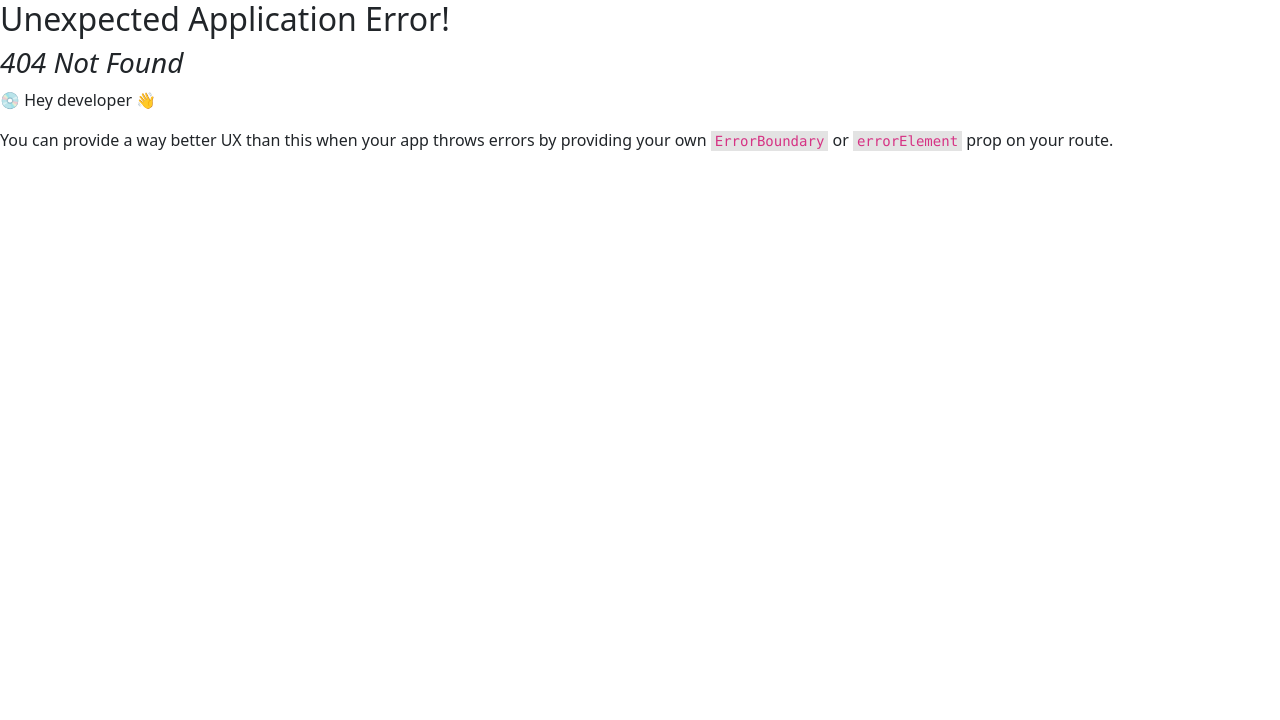
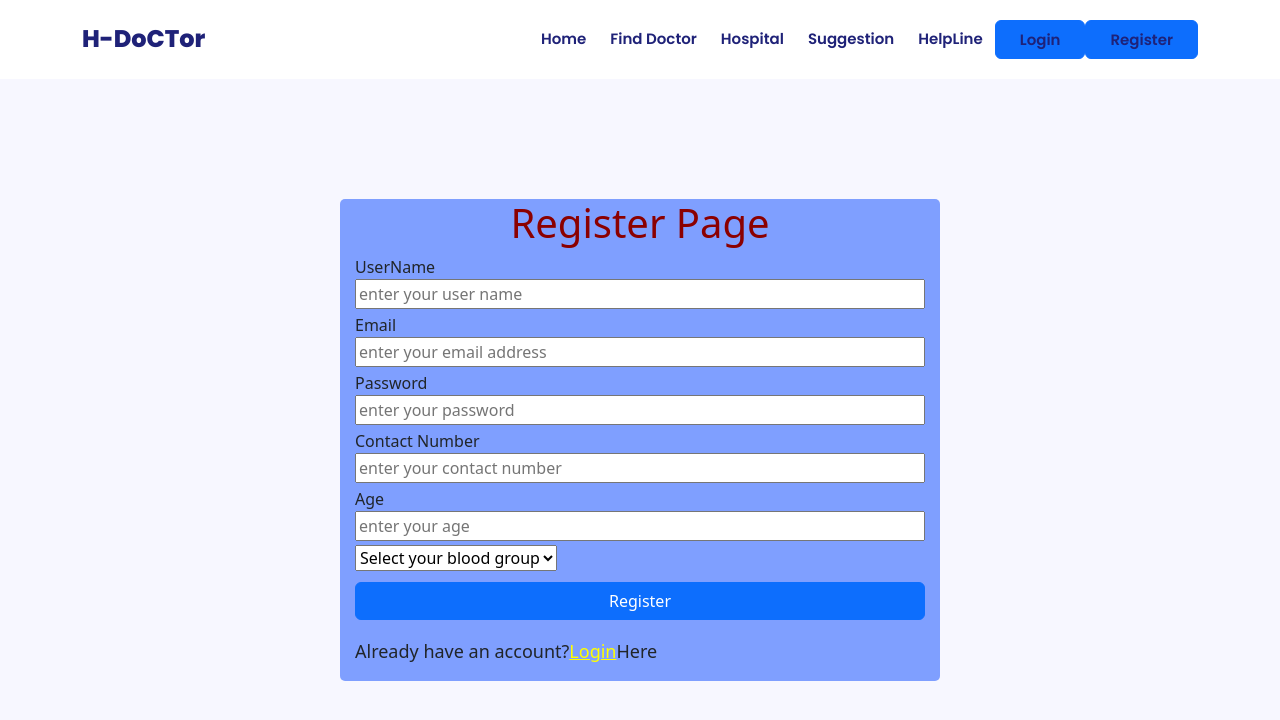
Before and after one commit to reznuhasan/Backend, a React (Vite) app in the folder Projects/Versity-Project/Doctor Appointment/frontend/: page /register in a window 1280 px wide. Before the commit this address had no page. Shown: the top 720 px of the page. Built offline with nearby package versions, Linux system fonts and the light colour scheme.

Commit message:
add login register design

```diff
--- a/Projects/Versity-Project/Doctor Appointment/frontend/src/App.jsx
+++ b/Projects/Versity-Project/Doctor Appointment/frontend/src/App.jsx
@@ -5,6 +5,8 @@ import AddDoctor from "./components/Admin/AddDoctor"
 import UserLayout from "./layout/UserLayout"
 import Doctors from "./components/UserSide/Doctors"
 import Home from "./components/UserSide/Home"
+import Register from "./components/UserSide/Register"
+import Login from "./components/UserSide/Login"
 
 
 function App() {
@@ -13,6 +15,8 @@ function App() {
       <Route path="/" element={<UserLayout/>}>
         <Route path="/" element={<Home/>}/>
         <Route path="doctors" element={<Doctors/>}/>
+        <Route path="/register" element={<Register/>}/>
+        <Route path="/login" element={<Login/>}/>
       </Route>
      <Route path="admin" element={<AdminLayout/>}>
       <Route path="add" element={<AddDoctor/>}/>
--- a/Projects/Versity-Project/Doctor Appointment/frontend/src/components/UserSide/Headers.jsx
+++ b/Projects/Versity-Project/Doctor Appointment/frontend/src/components/UserSide/Headers.jsx
@@ -10,13 +10,13 @@ const Headers = () => {
           <Link to="/" className='logo'>H-DoCTor</Link>
           <Nav className="nav">
             <NavLink to="/">Home</NavLink>
-            <NavLink to="/about">About Us</NavLink>
             <NavLink to="/doctors">Find Doctor</NavLink>
+            <NavLink to="/hospital">Hospital</NavLink>
             <NavLink to="/suggestion">Suggestion</NavLink>
-            <NavLink to="/contact">Contact Us</NavLink>
+            <NavLink to="/helpline">HelpLine</NavLink>
             <div className=''>
-              <Button><Link to="/login" className='login'>Login</Link></Button>
-              <Button><Link to="/register" className='register'>Register</Link></Button>
+              <Button><Link to="/login" className='login-btn'>Login</Link></Button>
+              <Button><Link to="/register" className='register-btn'>Register</Link></Button>
             </div>
           </Nav>
         </Container>
--- a/Projects/Versity-Project/Doctor Appointment/frontend/src/components/UserSide/Home.jsx
+++ b/Projects/Versity-Project/Doctor Appointment/frontend/src/components/UserSide/Home.jsx
@@ -11,10 +11,10 @@ const Home = () => {
           <Row>
             <Col md={6} className='content-part'>
               <div className='title'>
-                <h3>We Provide All Health Care Solution</h3>
+                <h3>We Provide All Type Doctor Appointment</h3>
               </div>
               <h1>Protect Your Health And Take Care Of Your Health</h1>
-              <Button className='btn'>Appoint A Doctor</Button>
+              <Button className='btn'>Get A Appointment</Button>
             </Col>
             <Col md={1}/>
             <Col md={5} className='banner-img'>
--- /dev/null
+++ b/Projects/Versity-Project/Doctor Appointment/frontend/src/components/UserSide/Login.jsx
@@ -0,0 +1,37 @@
+import React from 'react'
+import '../../styles/login.css'
+import { Button } from 'react-bootstrap'
+import { Link } from 'react-router-dom'
+const Login = () => {
+    const handleChangeInput = (e) => {
+        console.log(e.target.name, e.target.value)
+    }
+    return (
+        <div className='login'>
+            <div className="login-container">
+                <h1 className='login-title'>Login Here</h1>
+                <form className='login-form'>
+                    <div className="email inputField">
+                        <label>Email</label>
+                        <input type="email" name='email' className='email' onChange={handleChangeInput}
+                            placeholder='enter your email address'
+                        />
+                    </div>
+                    <div className="password inputField">
+                        <label>Password</label>
+                        <input type="password" name='password' className='password' onChange={handleChangeInput}
+                            placeholder='enter your password'
+                        />
+                    </div>
+                    <div className="login-btn">
+                        <Button className='btn'>login</Button>
+                    </div>
+
+                    <p>create new an account?<Link to="/register" className='register-page'>create</Link>Here</p>
+                </form>
+            </div>
+        </div>
+    )
+}
+
+export default Login
--- /dev/null
+++ b/Projects/Versity-Project/Doctor Appointment/frontend/src/components/UserSide/Register.jsx
@@ -0,0 +1,68 @@
+import React from 'react'
+import '../../styles/register.css'
+import { Button } from 'react-bootstrap'
+import { Link } from 'react-router-dom'
+const Register = () => {
+    const handleChangeInput = () => {
+        console.log(e.target.name, e.target.value)
+    }
+    return (
+        <div className='register'>
+            <div className="form-container">
+            <h1 className='register-title'>Register Page</h1>
+            <form className='myForm'>
+                <div className="username inputField">
+                    <label>UserName</label>
+                    <input type="text" name='username' className='username' onChange={handleChangeInput}
+                        placeholder='enter your user name'
+                    />
+                </div>
+                <div className="email inputField">
+                    <label>Email</label>
+                    <input type="email" name='email' className='email' onChange={handleChangeInput}
+                        placeholder='enter your email address'
+                    />
+                </div>
+                <div className="password inputField">
+                    <label>Password</label>
+                    <input type="password" name='password' className='password' onChange={handleChangeInput}
+                        placeholder='enter your password'
+                    />
+                </div>
+                <div className="contact inputField">
+                    <label>Contact Number</label>
+                    <input type="text" name='contact' className='contact' onChange={handleChangeInput}
+                        placeholder='enter your contact number'
+                    />
+                </div>
+                <div className="age inputField">
+                    <label>Age</label>
+                    <input type="text" name='age' className='age' onChange={handleChangeInput}
+                        placeholder='enter your age'
+                    />
+                </div>
+                <div className="blood-select inputField">
+                    <select name="blood" id="">
+                        <option selected>Select your blood group</option>
+                        <option value="A+">A+</option>
+                        <option value="B+">B+</option>
+                        <option value="AB+">AB+</option>
+                        <option value="O+">O+</option>
+                        <option value="A-">A-</option>
+                        <option value="B-">B-</option>
+                        <option value="AB-">AB-</option>
+                        <option value="O-">O-</option>
+                    </select>
+                </div>
+                <div className="register-btn">
+                    <Button className='btn'>Register</Button>
+                </div>
+
+                <p>Already have an account?<Link to="/login" className='login-page'>Login</Link>Here</p>
+            </form>
+            </div>
+        </div>
+    )
+}
+
+export default Register
--- a/Projects/Versity-Project/Doctor Appointment/frontend/src/styles/home.css
+++ b/Projects/Versity-Project/Doctor Appointment/frontend/src/styles/home.css
@@ -8,9 +8,9 @@
 }
 .title{
     background-image: url("../images/title.png");
-    width: 510px;
+    width: 575px;
     color: #7175D7;
-    font-family:"Poppins",sans-serif ;
+    font-family:"Poppins",sans-serif;
     font-weight: 700;
     font-size: 18px;
 }
--- /dev/null
+++ b/Projects/Versity-Project/Doctor Appointment/frontend/src/styles/login.css
@@ -0,0 +1,38 @@
+.login{
+    width: 100%;
+    height: 100vh;
+    display: flex;
+    justify-content: center;
+    align-items: center;
+    flex-direction: column;
+    background-color: #F7F7FF;
+}
+
+.login .login-container{
+    width: 600px;
+    padding:0 15px;
+    margin-top: 80px;
+    border-radius: 5px;
+    background-color: rgb(127, 159, 255);
+}
+.login .login-container .login-title{
+    color:aliceblue;
+    text-align: center;
+}
+.login .login-container .login-form .inputField{
+    margin:4px 0px;
+}
+.login .login-container .login-form input{
+    width: 100%;
+}
+.login .login-container .login-form .login-btn .btn{
+    width: 100%;
+    margin-top: 7px;
+}
+.login .login-container .login-form .register-page{
+    color: yellow;
+}
+.login .login-container .login-form p{
+    font-size: 18px;
+    margin-top: 18px !important;
+}
--- /dev/null
+++ b/Projects/Versity-Project/Doctor Appointment/frontend/src/styles/register.css
@@ -0,0 +1,38 @@
+.register{
+    width: 100%;
+    height: 100vh;
+    display: flex;
+    justify-content: center;
+    align-items: center;
+    flex-direction: column;
+    background-color: #F7F7FF;
+}
+
+.register .form-container{
+    width: 600px;
+    padding:0 15px;
+    margin-top: 80px;
+    border-radius: 5px;
+    background-color: rgb(127, 159, 255);
+}
+.register .form-container .register-title{
+    color:darkred;
+    text-align: center;
+}
+.register .form-container .myForm .inputField{
+    margin:4px 0px;
+}
+.register .form-container .myForm input{
+    width: 100%;
+}
+.register .form-container .myForm .register-btn .btn{
+    width: 100%;
+    margin-top: 7px;
+}
+.register .form-container .myForm .login-page{
+    color: yellow;
+}
+.register .form-container .myForm p{
+    font-size: 18px;
+    margin-top: 18px !important;
+}
```
